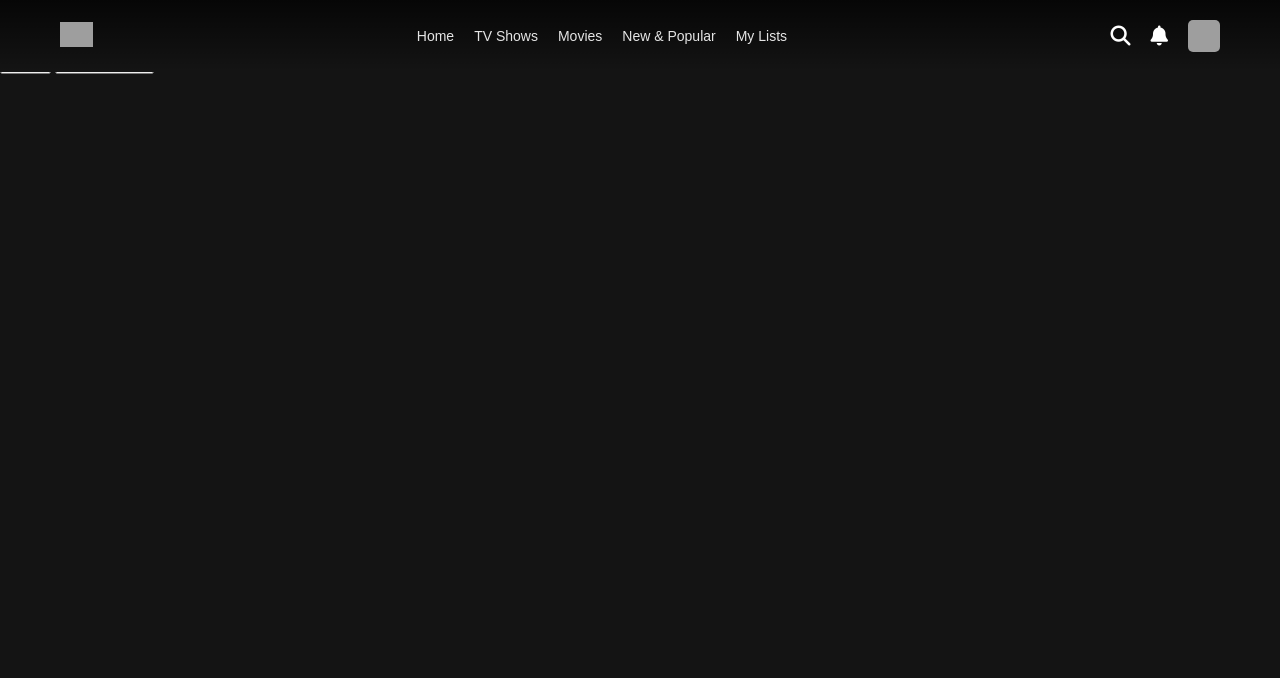
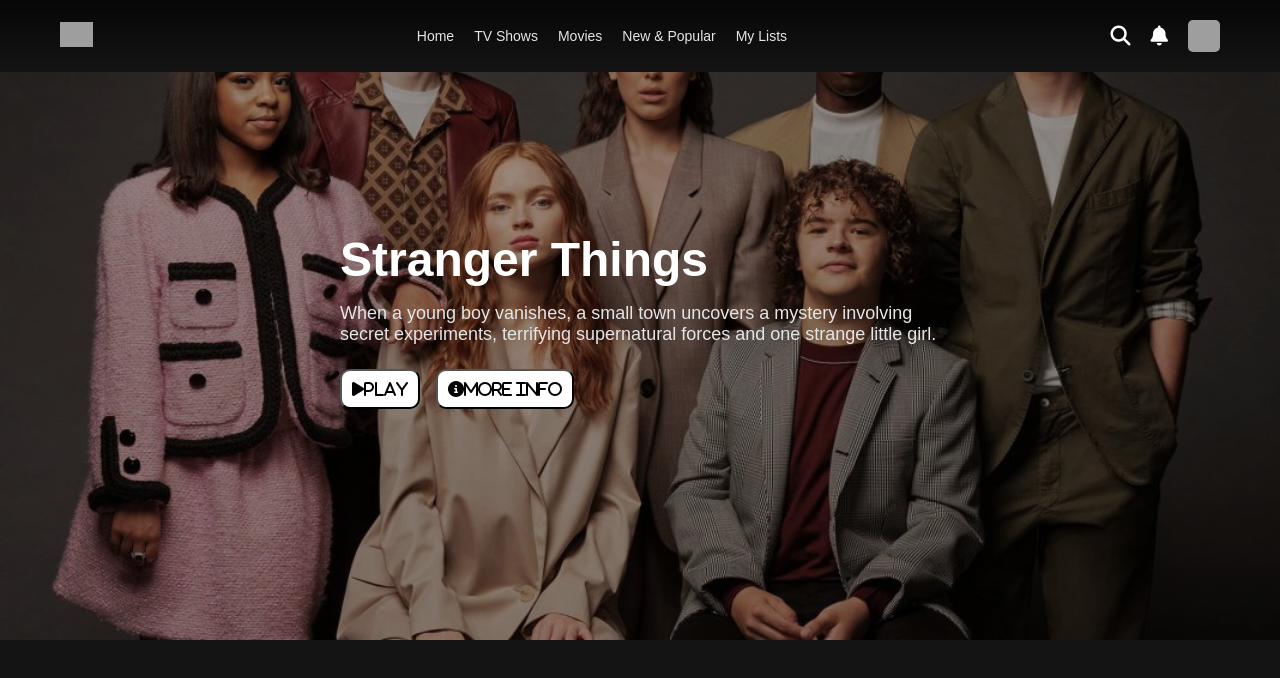
Before and after one commit to DeepakDayanandan1/Netflix-Clone, a plain HTML site: page index.html in a window 1280 px wide. Drawn offline with Linux system fonts and the light colour scheme; grey boxes are pictures that could not be loaded.

Commit message:
add hero section styles and background image

```diff
--- a/styles.css
+++ b/styles.css
@@ -69,3 +69,52 @@
   border-radius: 5px;
   cursor: pointer;
 }
+
+.hero {
+  height: 80vh;
+  /* padding-top: 80px; */
+  background: linear-gradient(
+      to bottom,
+      rgba(0, 0, 0, 0.4) 0%,
+      rgba(0, 0, 0, 0.4) 100%
+    ),
+    url(Stranger_Things.jpg) center/cover;
+  display: flex;
+  align-items: center;
+  justify-content: center;
+  padding: 0 60px;
+  margin-bottom: 20px;
+}
+
+.hero-content {
+  max-width: 600px;
+}
+
+.hero-title {
+  font-size: 48px;
+  margin-bottom: 16px;
+}
+
+.hero-description {
+  font-size: 18px;
+  margin-bottom: 24px;
+  color: #e5e5e5;
+}
+
+.hero-button {
+  display: flex;
+  gap: 16px;
+}
+
+.btn {
+  padding: 10px 10px;
+  background-color: #fff;
+  color: #000;
+  border-radius: 10px;
+  font-size: 16px;
+  cursor: pointer;
+  display: flex;
+  align-items: center;
+  gap: 8px;
+  transform: all 0.3;
+}
```
Also changed, not shown: Stranger_Things.jpg (added).
